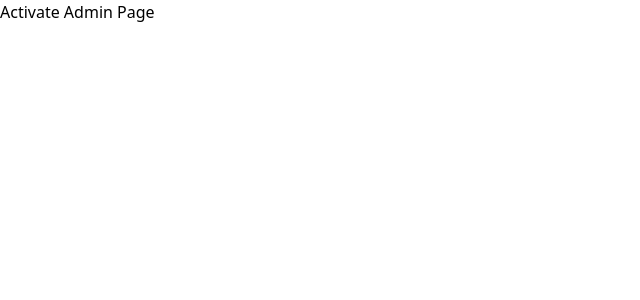
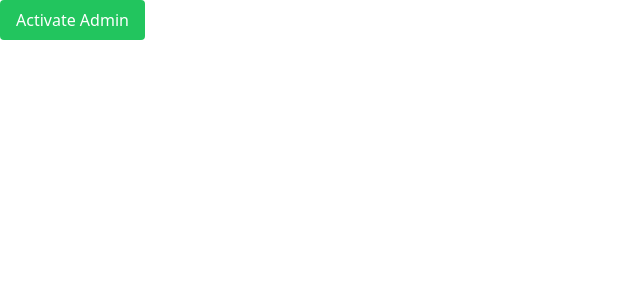
Before and after one commit to Dev-JoyA/ample--print-frontend, a Next.js app: page /admin-management/activate-admin in a window 1280 px wide. Shown: the top 300 px of the page, without its empty margins (0-640 px from the left). Built offline with nearby package versions, Linux system fonts and the light colour scheme; a web font is replaced by a local one.

Commit message:
admin management in super admin dashboard

```diff
--- a/src/app/admin-management/activate-admin/page.js
+++ b/src/app/admin-management/activate-admin/page.js
@@ -1,8 +1,18 @@
 import React from 'react'
+
+const handleClick = () => {
+  const confirmation = confirm("Are you sure you want to activate this admin?");
+  if (confirmation) {
+    // Logic to activate admin
+    console.log("Admin activated");
+  }
+}
 
 const page = () => {
   return (
-    <div>Activate Admin Page</div>
+    <div>
+      <button onClick={handleClick} className="bg-green-500 text-white px-4 py-2 rounded">Activate Admin</button>
+    </div>
   )
 }
 
--- a/src/app/admin-management/deactivate-admin/page.js
+++ b/src/app/admin-management/deactivate-admin/page.js
@@ -19,7 +19,9 @@ const page = () => {
         console.log("Admin deactivated");
     }
   return (
-    <div>Deactivate Admin Page</div>
+    <div>
+        <button onClick={handleClick} className="bg-red-500 text-white px-4 py-2 rounded">Deactivate Admin</button>
+    </div>
   )
 }
 
```
